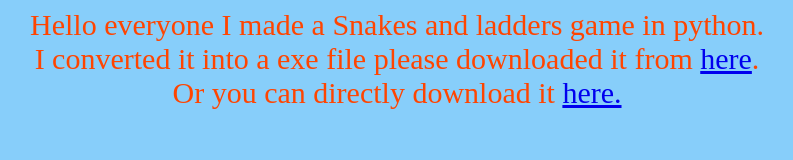
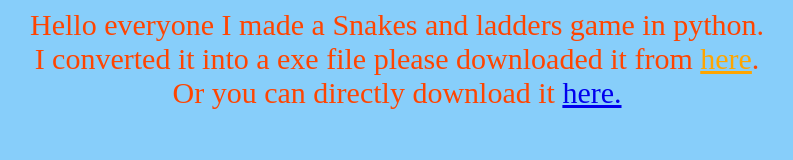
Before and after one commit to RushiVivek/SnakesAndLaddeRs, a plain HTML site: page index.html in a window 1280 px wide. In both pictures the pointer is over the link "here". Shown: the whole page, without its empty margins (243-1036 px from the left). Drawn offline with Linux system fonts and the light colour scheme.

Commit message:
Update style.css

```diff
--- a/style.css
+++ b/style.css
@@ -4,3 +4,6 @@ body {
     background-color: lightskyblue;
     color: orangered;
 }
+a:hover {
+    color: orange;
+}
```
